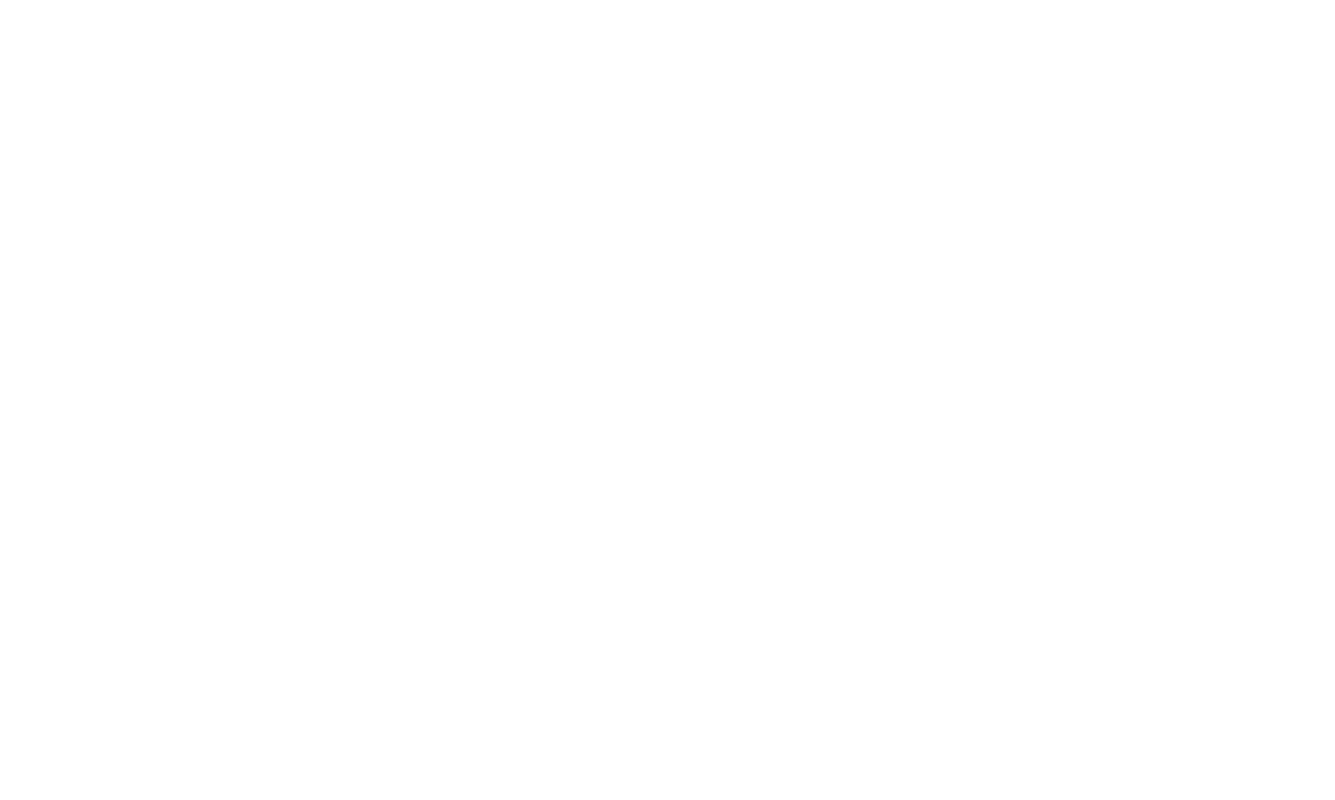
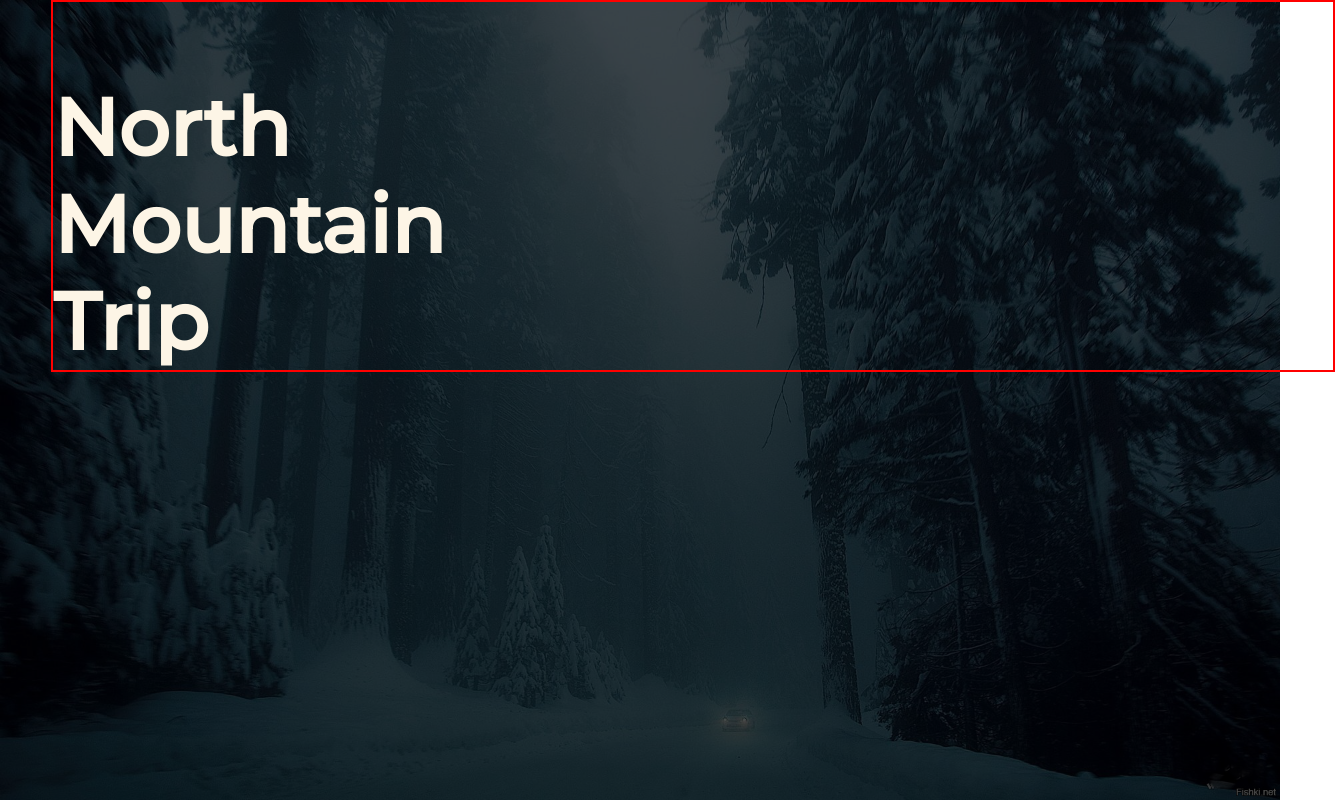
Before and after one commit to Kwazzart/vendigoJS.github.io, a plain HTML site: page index.html in a window 1280 px wide. Shown: the whole page, 1335 px wide, since content can reach past the window. Drawn offline with Linux system fonts and the light colour scheme.

Commit message:
Начинаю новый сайт

```diff
--- /dev/null
+++ b/css/general.css
@@ -0,0 +1,10 @@
+html{
+    font-size: 20px;
+    font-family: "Montserrat", sans-serif;
+    box-sizing: border-box;
+}
+
+*{
+    margin: 0;
+    padding: 0;
+}
--- /dev/null
+++ b/css/welcome-page.css
@@ -0,0 +1,40 @@
+#welcome-page{
+    position: relative;
+    background-image: url(img/bg-forest.jpg);
+    background-size: cover;
+    width: 100%;
+    height: 100vh;
+    z-index: 1;
+}
+#welcome-page::before{
+    content: "";
+    position: absolute;
+    width: 100%;
+    height: 100%;
+    left: 0;
+    right: 0;
+    z-index: -1;
+    background-color: black;
+    opacity: 70%;
+}
+
+
+#welcome-page .main-part-container{
+    width: 100%;
+    display: flex;
+    flex-direction: column;
+    height: auto;
+    margin: 0 0 0 4%;
+    padding-top: 6%;
+    justify-content: flex-start;
+    align-items: baseline;
+    border: 2px solid red;
+}
+
+#welcome-page .main-title{
+    position: relative;
+    font-size: 4em;
+    padding: 0 0 0 0;
+    margin: 0 0 0 0;
+    color: oldlace;
+}
--- a/index.html
+++ b/index.html
@@ -1,10 +1,24 @@
 <!DOCTYPE html>
-<html lang="en" dir="ltr">
-  <head>
-    <meta charset="utf-8">
-    <title>Vendigo-JS</title>
-  </head>
-  <body>
-
-  </body>
+<html lang="en">
+<head>
+  <meta charset="UTF-8">
+  <meta http-equiv="X-UA-Compatible" content="IE=edge">
+  <meta name="viewport" content="width=device-width, initial-scale=1.0">
+  <link rel="preconnect" href="https://fonts.googleapis.com">
+  <link rel="preconnect" href="https://fonts.gstatic.com" crossorigin>
+  <link href="https://fonts.googleapis.com/css2?family=Be+Vietnam+Pro&family=Montserrat:ital,wght@0,300;0,400;0,500;1,200;1,400;1,500&display=swap" rel="stylesheet">
+  <link rel="stylesheet" href="css/general.css">
+  <link rel="stylesheet" href="css/welcome-page.css">
+  <script src="js/main.js" defer></script>
+  <title>Winter-Trip</title>
+</head>
+<body>
+  <section id = "welcome-page">
+    <div class="main-part-container">
+      <h1 class = "main-title">North</h1>
+      <h1 class = "main-title">Mountain</h1>
+      <h1 class = "main-title">Trip</h1>
+    </div>
+  </section>
+</body>
 </html>
--- /dev/null
+++ b/js/main.js
@@ -0,0 +1,7 @@
+function f1(name) {
+    return function f2(surname) {
+        return name + " " + surname
+    }
+}
+f2_Vova = f1("Vova")
+console.log(f2_Vova("Beliaeve"))
```
Also changed, not shown: css/img/bg-forest.jpg (added).
